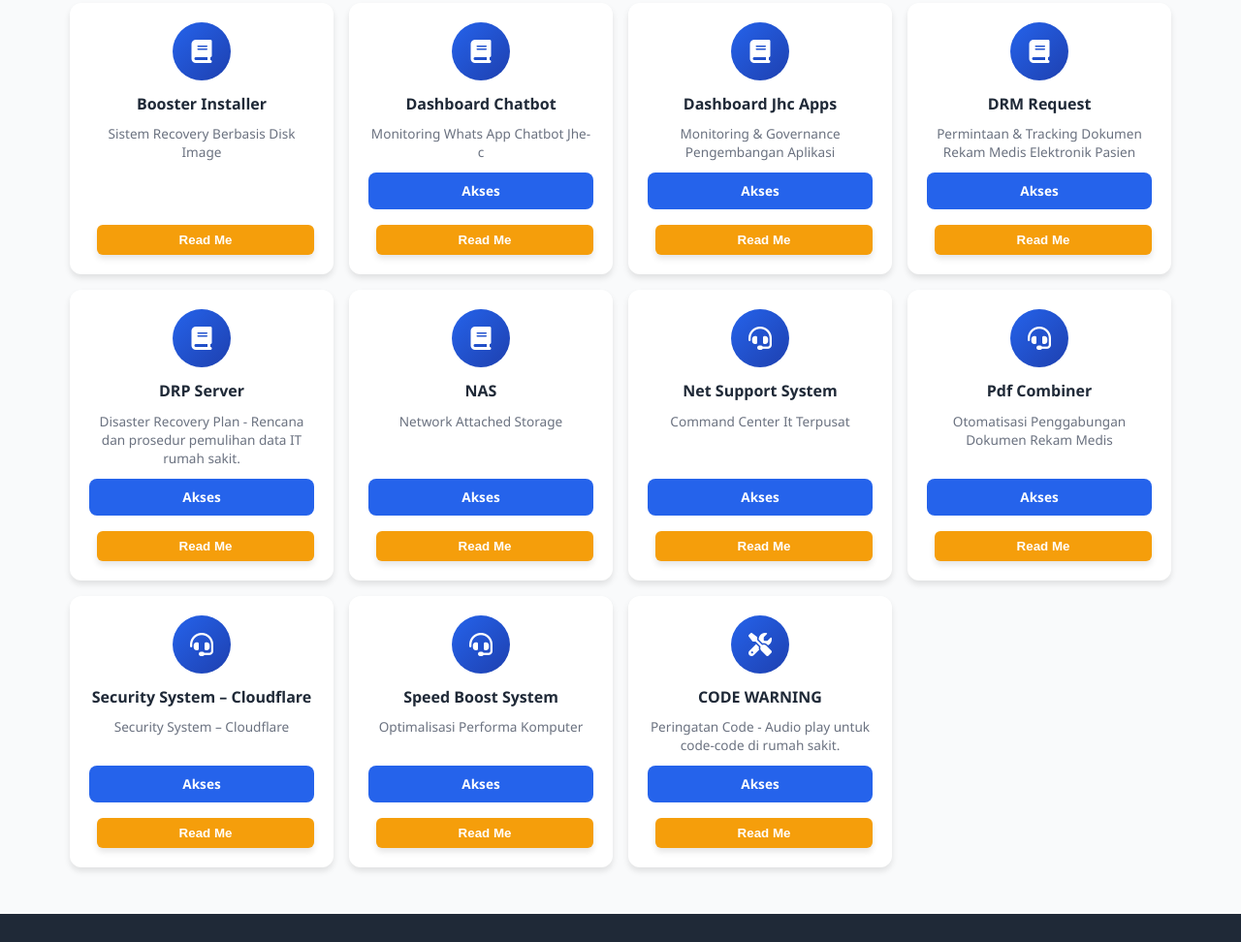
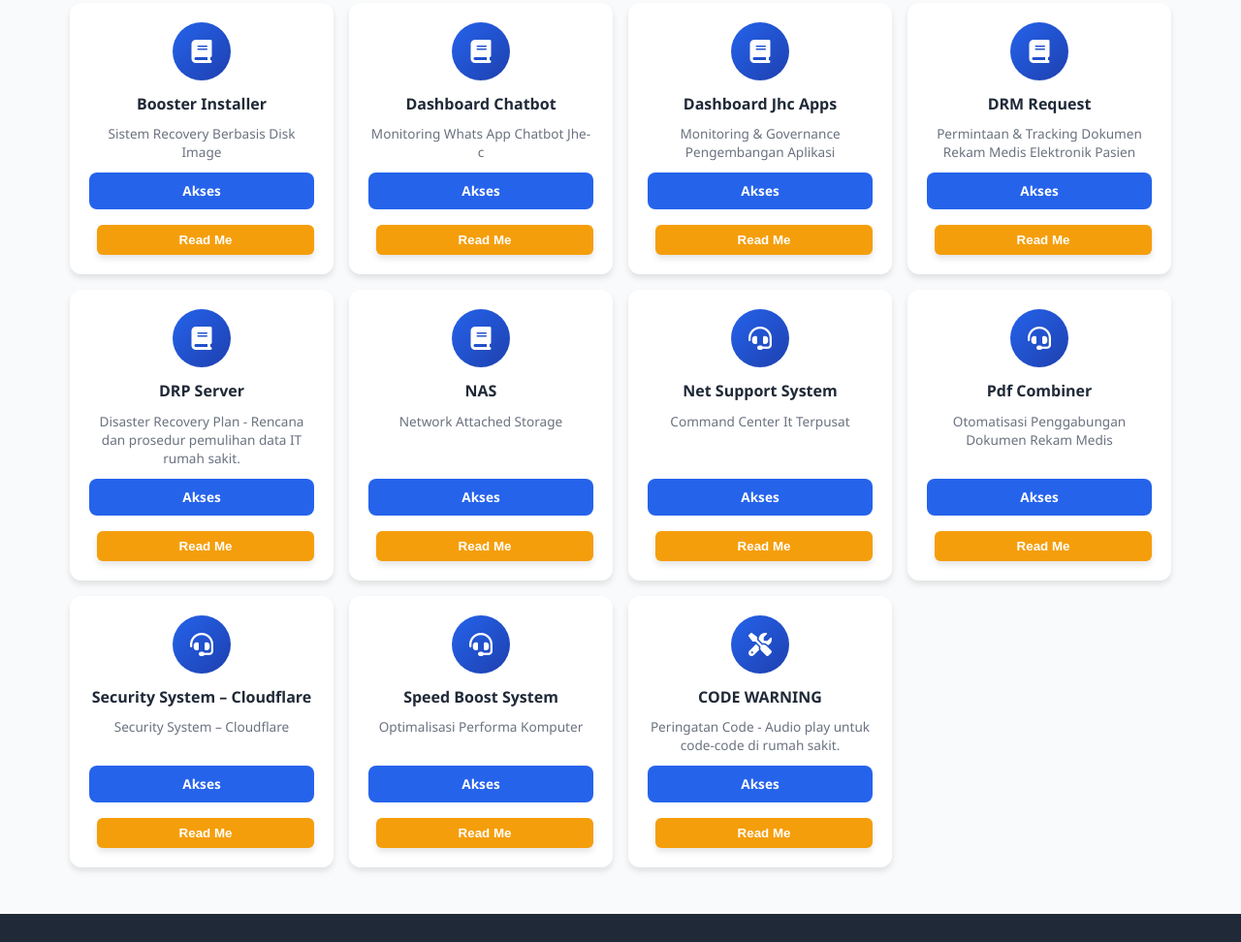
Before and after one commit to miftahnurjamil21-git/aio-apps-jhctasik, a plain HTML site: page index.html in a window 1280 px wide. Shown: the part 892-1864 px from the top of the page at 97% size. Drawn offline with Linux system fonts and the light colour scheme.

Commit message:
readme pdf view3

```diff
--- a/index.html
+++ b/index.html
@@ -239,6 +239,13 @@
             </div>
             <h3>Booster Installer</h3>
             <p>Sistem Recovery Berbasis Disk Image</p>
+            <a
+              href="#"
+              class="btn-feature"
+              data-url=""
+              onclick="openLink(event)"
+              >Akses</a
+            >
             <button
               class="btn-readme"
               onclick="openReadMe('Booster Installer')"
```
